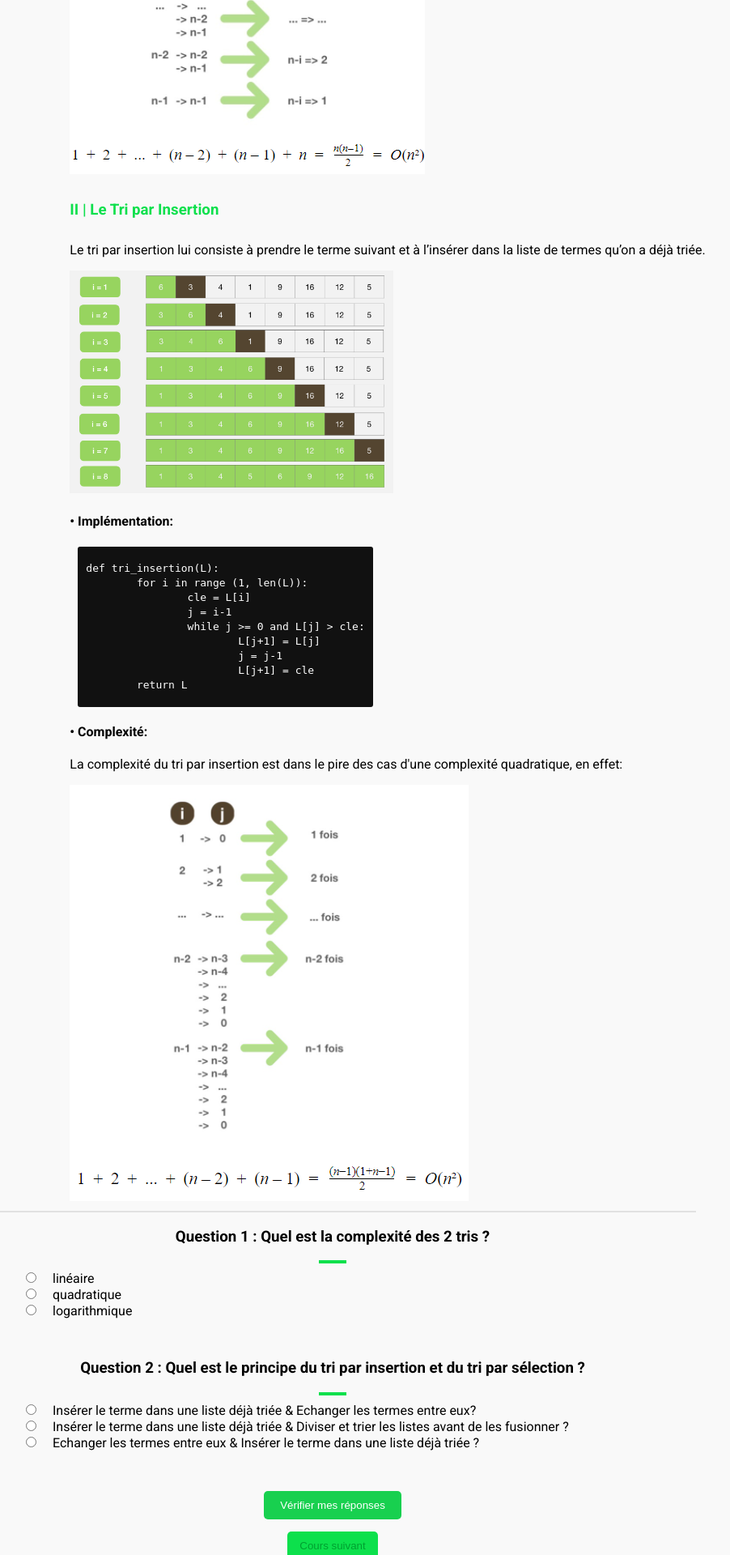
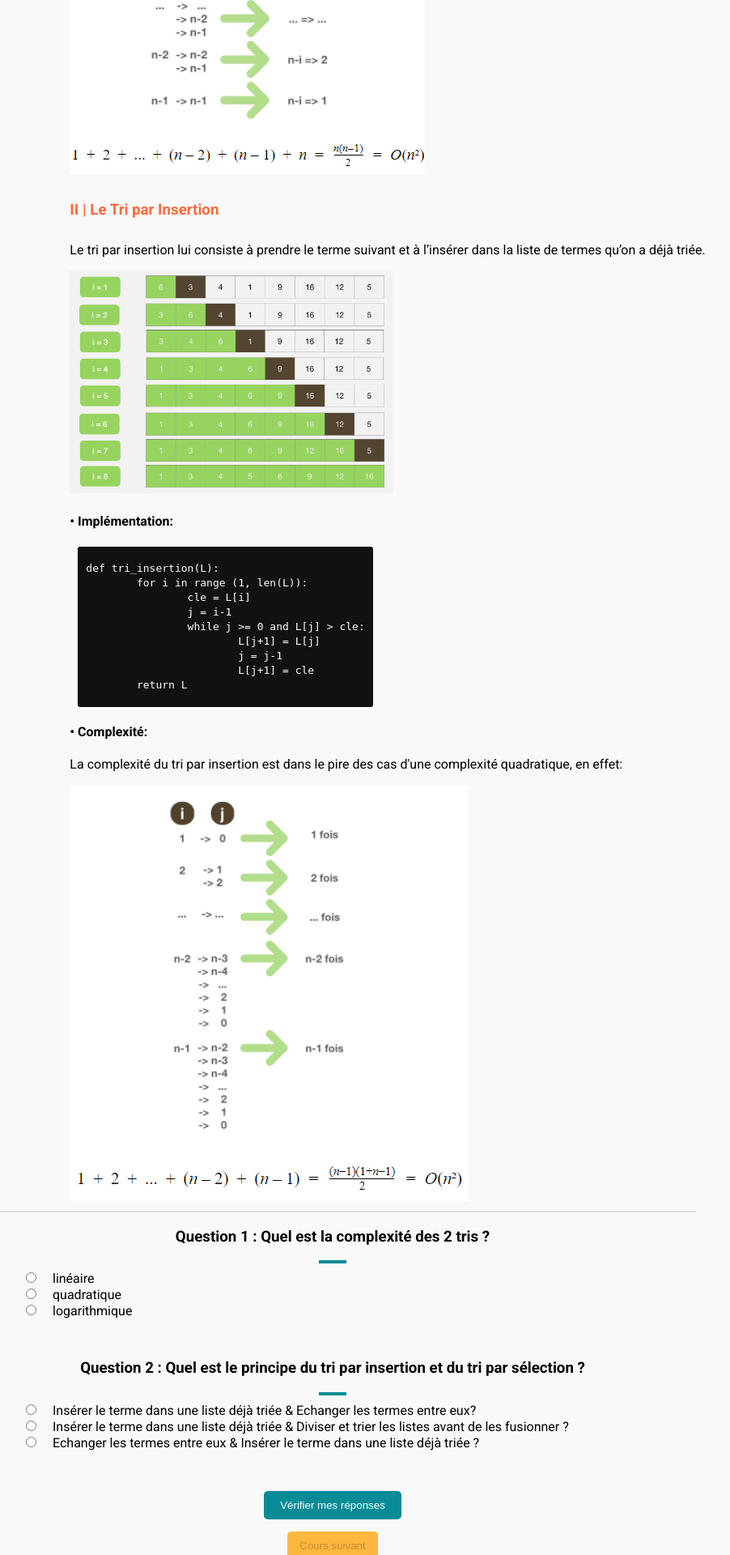
Before and after one commit to tometcalvin/projetnsisp, a PHP site: page /page1.php in a window 1280 px wide. Shown: the part 1240-3160 px from the top of the page at 81% size, without its empty margins (229-1131 px from the left). Run offline with PHP 8.4, Linux system fonts and the light colour scheme.

Commit message:
Update colors

```diff
--- a/css/style.css
+++ b/css/style.css
@@ -39,7 +39,7 @@ ul li.navlink {
 }
 
 .main-title a {
-    color: #0DE04c;
+    color: #078B97;
 }
 
 .title-nav p {
@@ -68,7 +68,7 @@ li.navlink {
 }
 
 li.navlink a:hover {
-    border-bottom: 3px solid #0DE04c;
+    border-bottom: 3px solid #078B97;
 }
 
 li.navlink a {
@@ -79,12 +79,12 @@ li.navlink a {
 /* CONTENT (UNIVERSEL) */
 
 .sous_titre {
-    color: #41300F;
+    color: #FFB73E;
     text-align: center;
 }
 
 .sous_sous_titre {
-    color: #0DE04c;
+    color: #FF6A3E;
     padding: 10px 0px;
 }
 
@@ -147,14 +147,14 @@ footer {
     font-family: 'Roboto';
     font-weight: 300;
     padding: 8px;
-    background-color: #193321;
+    background-color: #04373b;
     display: inline-flex;
     justify-content: space-around;
     width: 100%;
 }
 
 .div-php-text p{
-    color: #399454;
+    color: #078B97;
 }
 
 footer img {
@@ -181,7 +181,7 @@ footer img {
 
 .separator {
     width: 30px;
-    border: 2px solid #0DE04c;
+    border: 2px solid #078B97;
 }
 
 input {
@@ -200,7 +200,7 @@ input {
     margin-right: auto;
     display: block;
     border: none;
-    background-color: #18d04f;
+    background-color: #078B97;
     color: white;
     padding: 10px 20px;
     border-radius: 5px;
@@ -208,7 +208,7 @@ input {
 }
 
 .button:hover {
-    background-color: #1dc44f;
+    background-color: #077d88;
 }
 
 
@@ -242,9 +242,9 @@ input {
 
 #next {
     border: none;
-    background-color: #0DE04c;
+    background-color: #FFB73E;
     border-radius: 5px;
-    color: #00a030;
+    color: #c28f37;
 }
 
 #back:hover {
@@ -252,7 +252,7 @@ input {
 }
 
 #next:hover {
-    background-color: #0ed84a;
+    background-color: #e6a535;
 }
 
 /* PAGE 1 */
```
